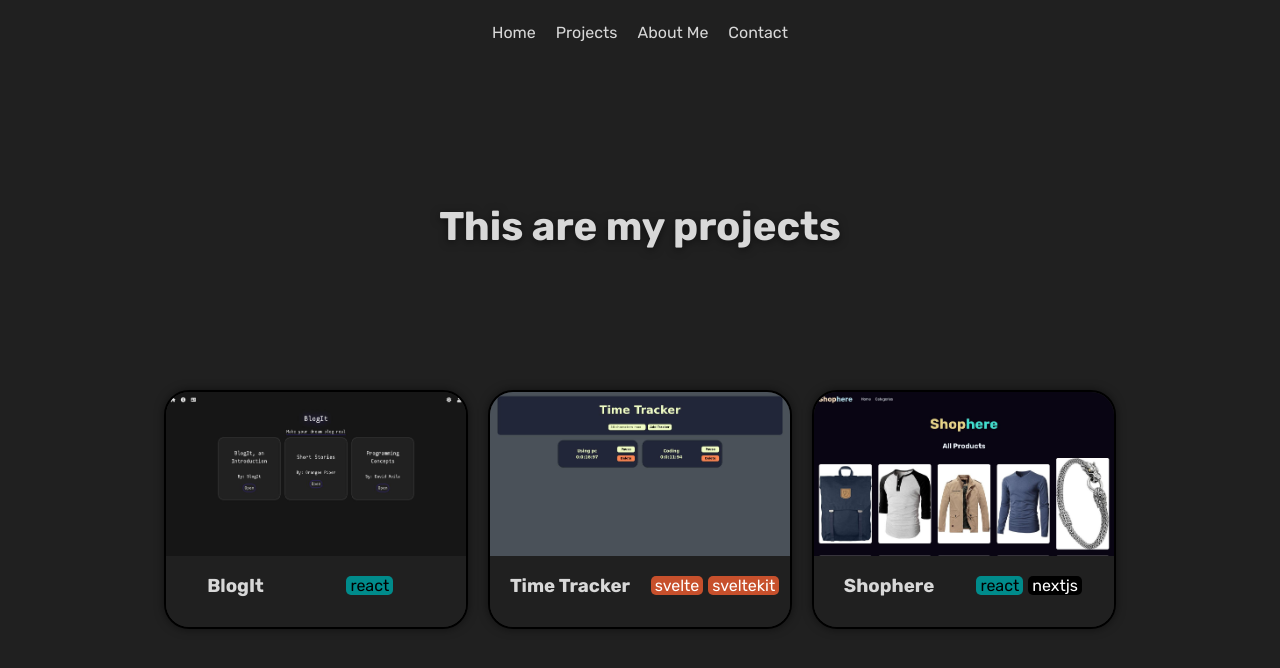
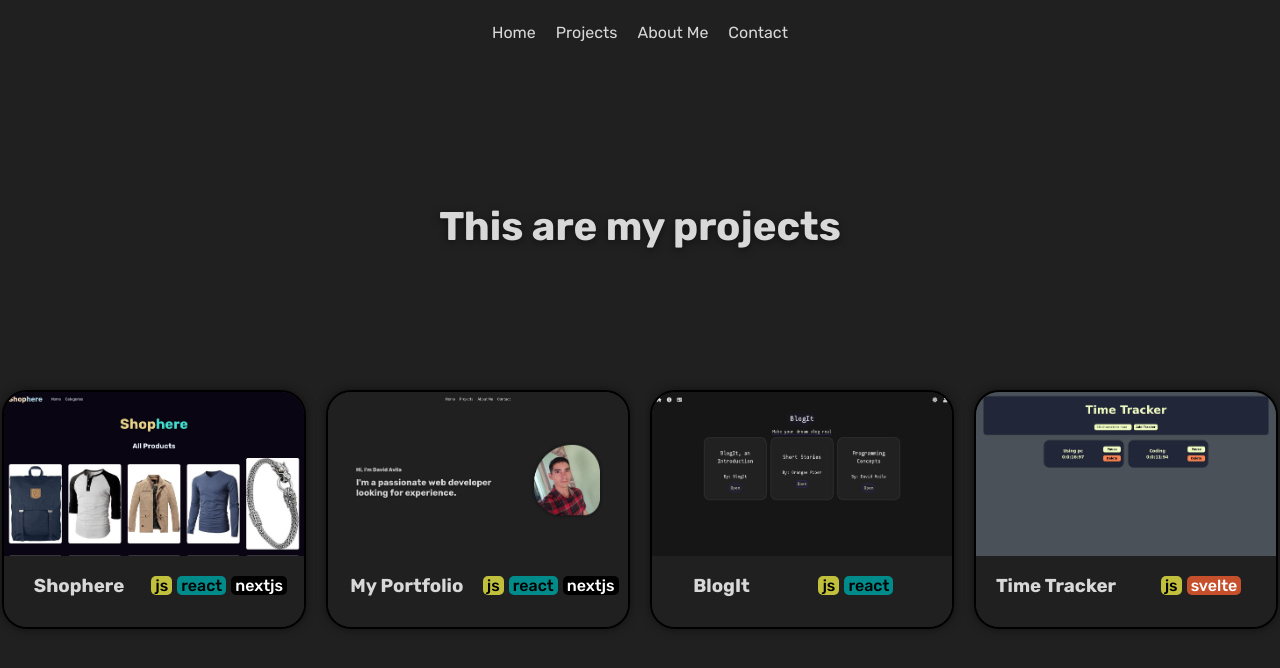
Before and after one commit to David-Avila/Portfolio, a Next.js app: page /projects in a window 1280 px wide. Shown: the top 668 px of the page. Built offline with nearby package versions, Linux system fonts and the light colour scheme.

Commit message:
Added portfolio project and js/ts tags

```diff
--- a/app/Components/ProjectPreview.jsx
+++ b/app/Components/ProjectPreview.jsx
@@ -24,11 +24,12 @@ export default function ProjectPreview({img, title, tags, desc, link}) {
 
             <div className="projectDesc">
                 <p>{desc}</p>
-                <button className='btnLink'
-                    onClick={() => {
-                        window.open(link, "_blank");
-                    }}
-                >Open Website</button>
+                {link != null && <button className='btnLink'
+                        onClick={() => {
+                            window.open(link, "_blank");
+                        }}
+                    >Open Website</button>
+                }
             </div>
         </div>
 
--- a/app/globals.css
+++ b/app/globals.css
@@ -292,6 +292,17 @@ body{
     height: fit-content;
     padding-inline: 4px;
     border-radius: 5px;
+    font-weight: 500;
+}
+
+.js{
+    background-color: rgb(192, 192, 61);
+    color: black;
+}
+
+.ts{
+    background-color: rgb(53, 86, 192);
+    color: black;
 }
 
 .react{
--- a/app/projects/page.jsx
+++ b/app/projects/page.jsx
@@ -1,6 +1,7 @@
 import React from 'react'
 
 import ProjectPreview from '../Components/ProjectPreview'
+import imgPortfolio from '@/assets/projects/portfolio.jpg'
 import imgBlogIt from '@/assets/projects/blogit.jpg'
 import imgTimeTracker from '@/assets/projects/time-tracker.jpg'
 import imgShophere from '@/assets/projects/shophere.jpg'
@@ -10,20 +11,26 @@ export default function Projects() {
     <section className='projects'>
         <h2 className='headerTitle'>This are my projects</h2>
         <div className='projectsContainer'>
-            <ProjectPreview img={imgBlogIt} title="BlogIt" tags={['react']}
+
+            <ProjectPreview img={imgShophere} title="Shophere" tags={['js', 'react', 'nextjs']}
+                desc="A simple store using an external api. Show all products or see them by category."
+                link='https://david-shophere.vercel.app/'
+            />
+
+            <ProjectPreview img={imgPortfolio} title="My Portfolio" tags={['js', 'react', 'nextjs']}
+                desc="This website you are currently on is made using React and Nextjs"
+            />
+
+            <ProjectPreview img={imgBlogIt} title="BlogIt" tags={['js', 'react']}
                 desc="A blog creation web site, share your knowledge, stories, news, anything you want."
                 link='https://david-avila.github.io/BlogIt/'
             />
 
-            <ProjectPreview img={imgTimeTracker} title="Time Tracker" tags={['svelte', 'sveltekit']}
+            <ProjectPreview img={imgTimeTracker} title="Time Tracker" tags={['js', 'svelte']}
                 desc="Keep track of the time you spend doing things. Trackers are saved for later use."
                 link='https://david-time-tracker.vercel.app/'
             />
 
-            <ProjectPreview img={imgShophere} title="Shophere" tags={['react', 'nextjs']}
-                desc="A simple store using an external api. Show all products or see them by category."
-                link='https://david-shophere.vercel.app/'
-            />
         </div>
     </section>
   )
```
Also changed, not shown: assets/projects/portfolio.jpg (added).
